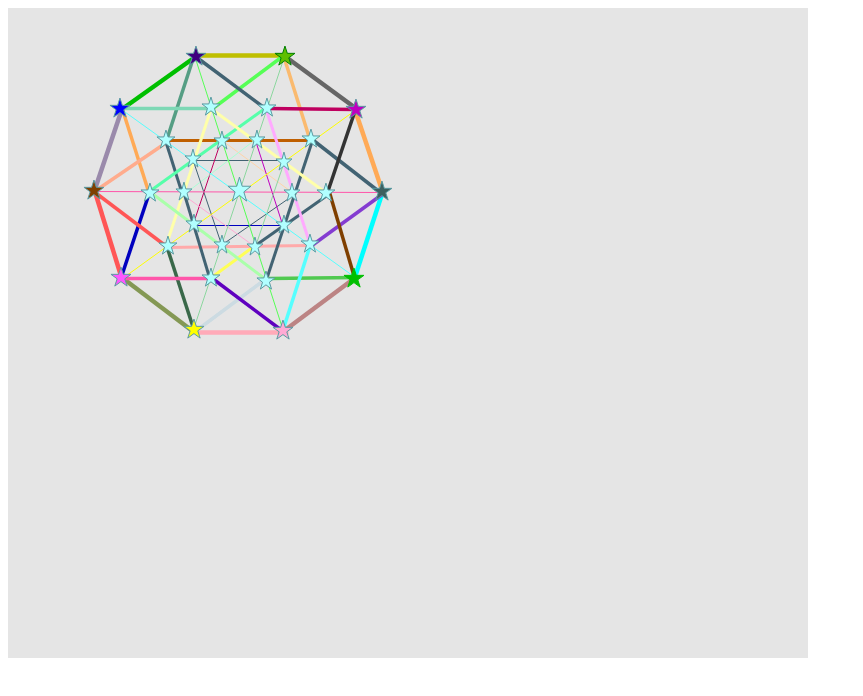
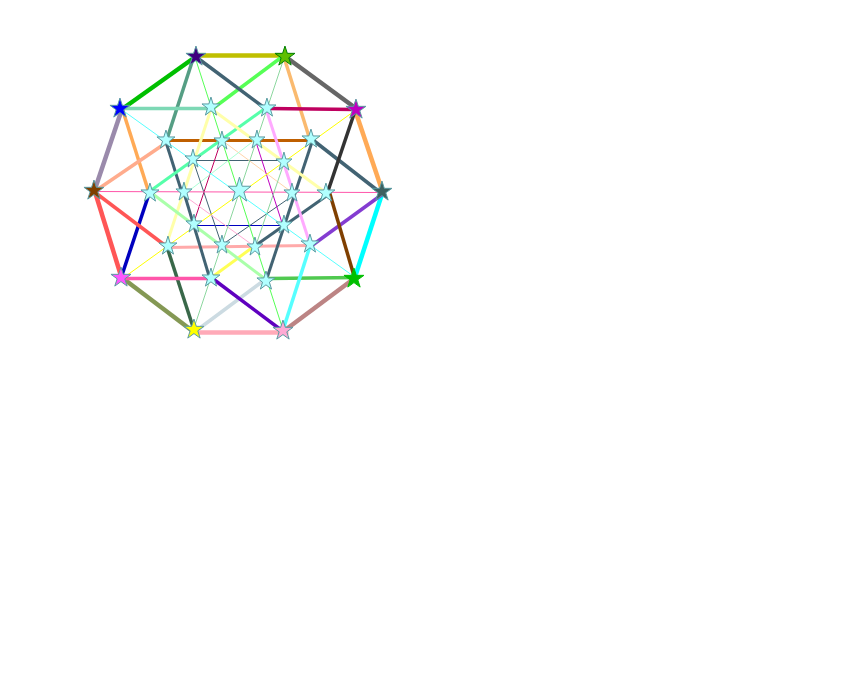
Before and after one commit to Nastya161/Nastya161.github.io, a plain HTML site: page lb5.html in a window 1280 px wide. Shown: the whole page, without its empty margins (0-863 px from the left). Drawn offline with Linux system fonts and the light colour scheme.

Commit message:
Update lb5.html

```diff
--- a/lb5.html
+++ b/lb5.html
@@ -9,7 +9,7 @@
 <body>
 <svg width="800" height="650" xmlns="http://www.w3.org/2000/svg">
  <g>
-  <rect fill="#e5e5e5" id="background" height="750" width="900" y="-1" x="-1"/>
+  <rect fill="#fff" id="background" height="750" width="900" y="-1" x="-1"/>
  </g>
  <g>
   <line stroke-linecap="null" stroke-linejoin="null" id="svg_1" y2="324.5" x2="186.5" y1="268.5" x1="112.5" stroke-width="4.5" stroke="#849854" fill="none"/>
```
